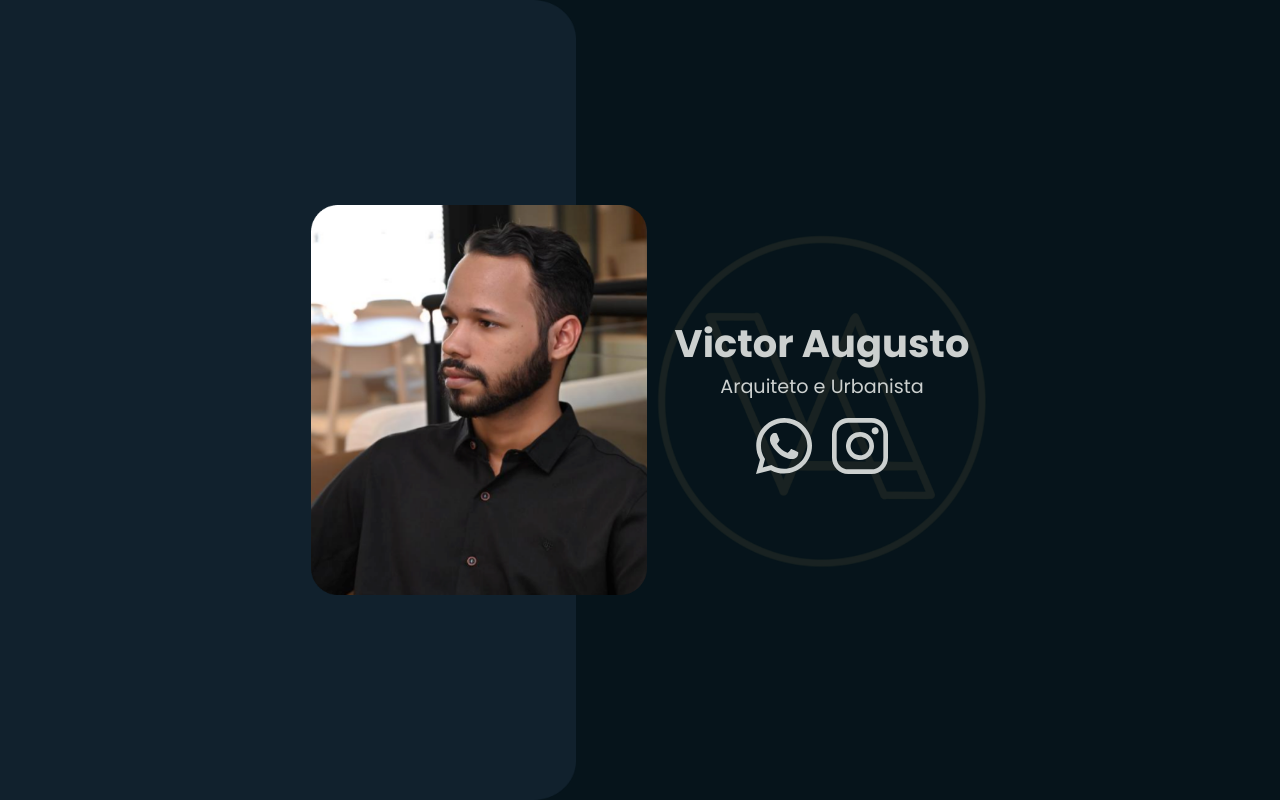
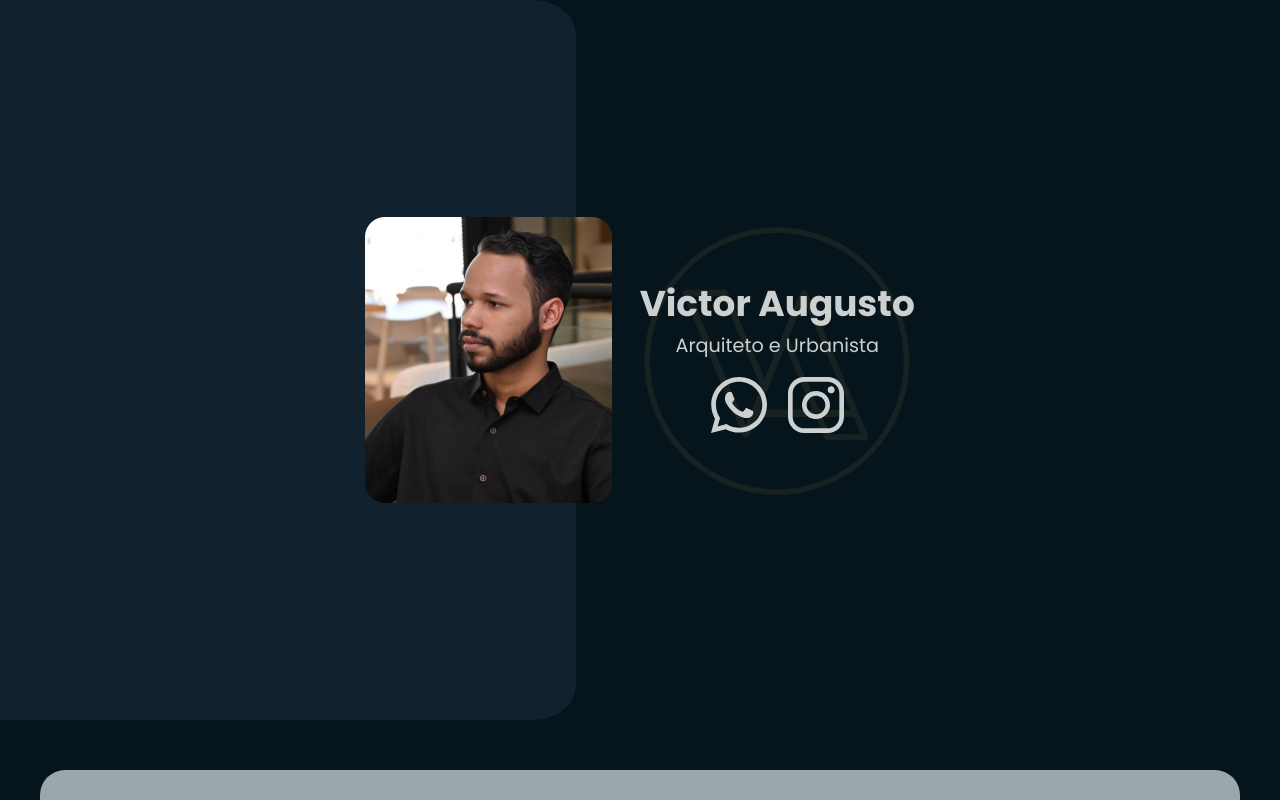
Before and after one commit to PrincipeDev/VA-Portfolio, a plain HTML site: page index.html in a window 1280 px wide. Shown: the top 800 px of the page. Drawn offline with Linux system fonts and the light colour scheme.

Commit message:
Update style.css

```diff
--- a/src/css/style.css
+++ b/src/css/style.css
@@ -22,7 +22,7 @@ body {
 
 #container {
   width: 100vw;
-  height: 100vh;
+  height: 90vh;
   display: flex;
   justify-content: center;
   align-items: center;
@@ -36,7 +36,7 @@ body {
 
 .back {
   width: 45vw;
-  height: 100vh;
+  height: 90vh;
   position: absolute;
   left: 0;
   top: 0;
@@ -52,7 +52,7 @@ body {
 }
 
 .img-perfil {
-  width: clamp(15vw, 1rem + 25vw, 30vw);
+  width: clamp(15vw, 1rem + 18vw, 30vw);
 }
 
 .descricao {
@@ -65,13 +65,13 @@ body {
 
 .logo {
   position: absolute;
-  width: clamp(15vw, 1rem + 25vw, 30vw);
+  width: clamp(15vw, 1rem + 20vw, 30vw);
   z-index: -1;
   opacity: .1;
 }
 
 .descricao h1 {
-  font-size: clamp(14px, 3vw, 52px);
+  font-size: clamp(14px, 2.8vw, 48px);
   font-weight: bold;
   color: var(--text-white);
 }
```
